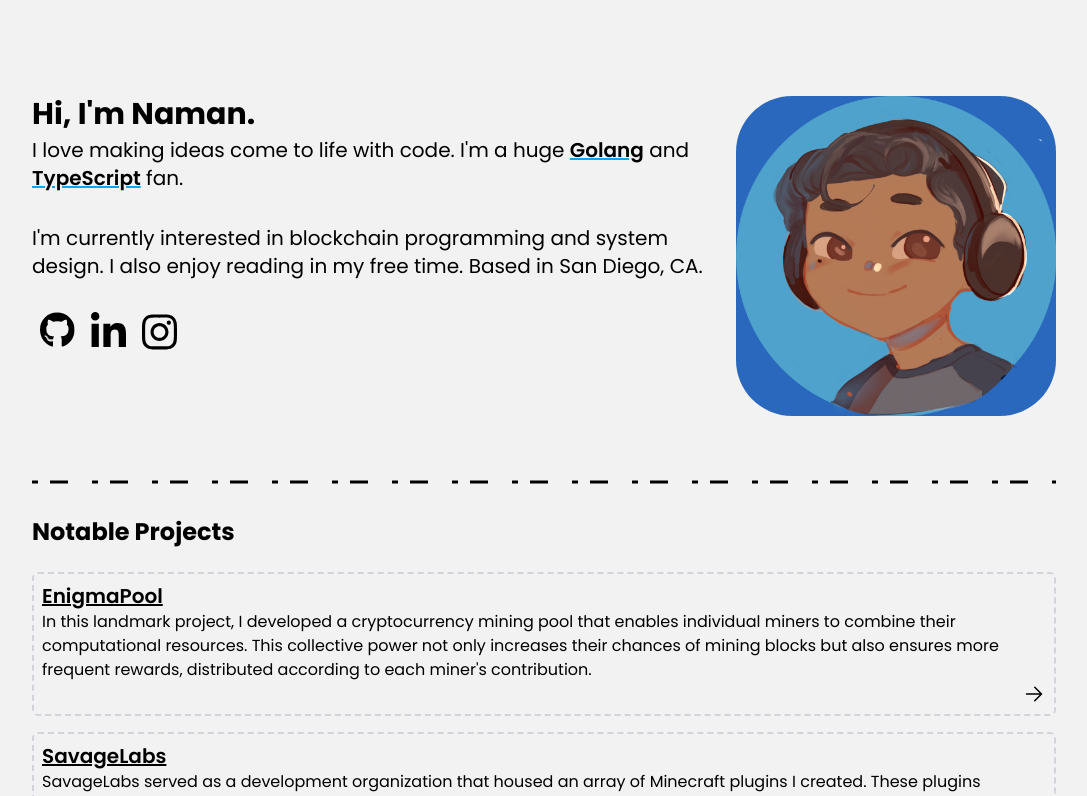
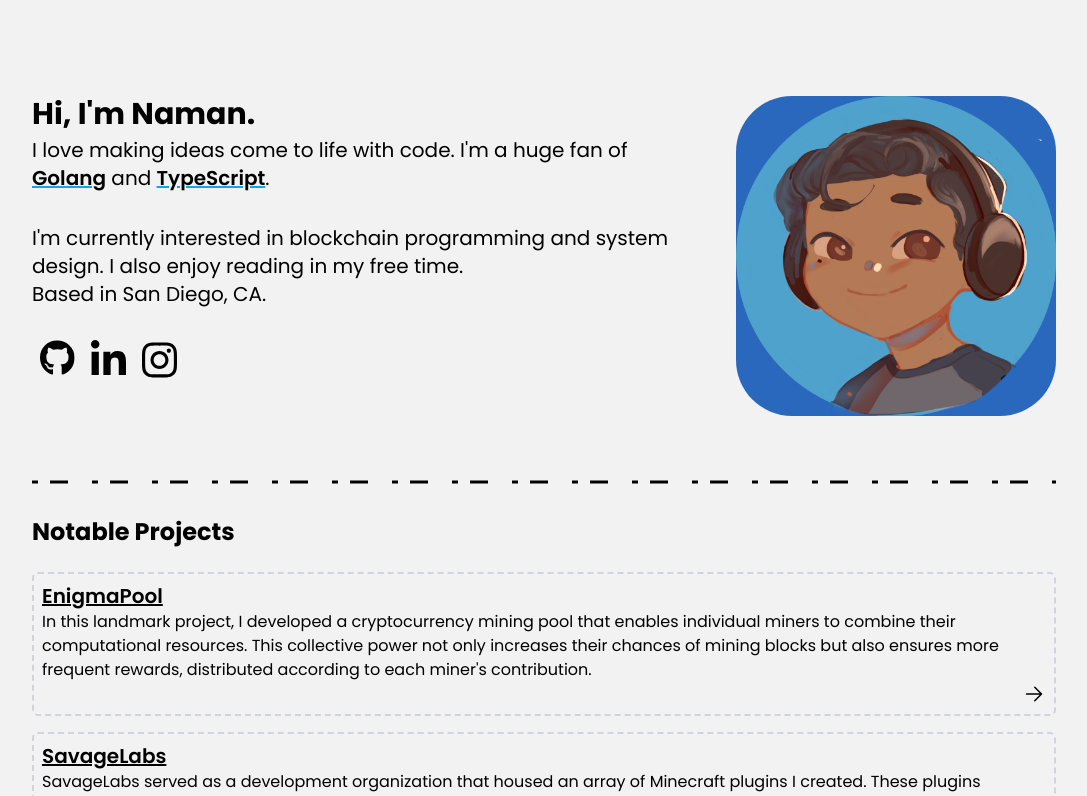
Before and after one commit to prosavage/personal-site-v3, a Next.js app: page / in a window 1280 px wide. Shown: the top 796 px of the page, without its empty margins (96-1183 px from the left). Built offline with nearby package versions, Linux system fonts and the light colour scheme.

Commit message:
Fix wording

```diff
--- a/src/app/sections/Hero.tsx
+++ b/src/app/sections/Hero.tsx
@@ -15,8 +15,8 @@ export const Hero: React.FC<HeroProps> = ({ }) => {
                   <div className="flex flex-row items-start w-full">
                         <div className='mr-8'>
                               <p className="h-10 text-2xl md:text-3xl font-bold">Hi, I&apos;m Naman.</p>
-                              <p className="text-lg md:text-xl">I love making ideas come to life with code. I&apos;m a huge <Link href={"https://go.dev/"}>Golang</Link> and <Link href={"https://www.typescriptlang.org/"}>TypeScript</Link> fan.</p>
-                              <p className="text-lg md:text-xl mt-8">I&apos;m currently interested in blockchain programming and system design. I also enjoy reading in my free time. Based in San Diego, CA.</p>
+                              <p className="text-lg md:text-xl">I love making ideas come to life with code. I&apos;m a huge fan of <Link href={"https://go.dev/"}>Golang</Link> and <Link href={"https://www.typescriptlang.org/"}>TypeScript</Link>.</p>
+                              <p className="text-lg md:text-xl mt-8">I&apos;m currently interested in blockchain programming and system design. I also enjoy reading in my free time. <br/> Based in San Diego, CA.</p>
                               <Biolinks />
                         </div>
                         <div className={"hidden md:flex"}>
--- a/src/app/sections/OtherProjects.tsx
+++ b/src/app/sections/OtherProjects.tsx
@@ -25,7 +25,7 @@ export const OtherProjects: React.FC<OtherProjectsProps> = ({ }) => {
                               For the backend, I used <Link href={"https://typescriptlang.org"}>TypeScript</Link> again, <Link href={"https://expressjs.com/"}>Express</Link>, and <Link href={"https://www.mongodb.com/"}>MongoDB</Link>.
                               Using the same programming language across both the frontend and backend allowed me to share code between the two, which was a huge productivity boost. I could share types easily and even share some utility functions for things like validation.
                               Which can be a really big deal when you are building so many endpoints, and you don&apos;t want discrepancies between the frontend and backend&apos;s validation. I also used <Link href={"https://www.docker.com/"}>Docker</Link> to containerize the application and <Link href={"https://www.nginx.com/"}>Nginx</Link> to serve the frontend. I used <Link href={"https://bunny.net"}>BunnyCDN</Link>
-                              for delivering the software downloads & images for resources, users, and other icons.
+                               for delivering the software downloads & images for resources, users, and other icons.
                         </p>
                         <br />
                         <p>There is also a feature to allow external users to upload their own software and monetize it. I built support for this using <Link href={"https://stripe.com/connect"}>Stripe Connect</Link>, this allowed users to directly recieve payouts to their bank account.
```
